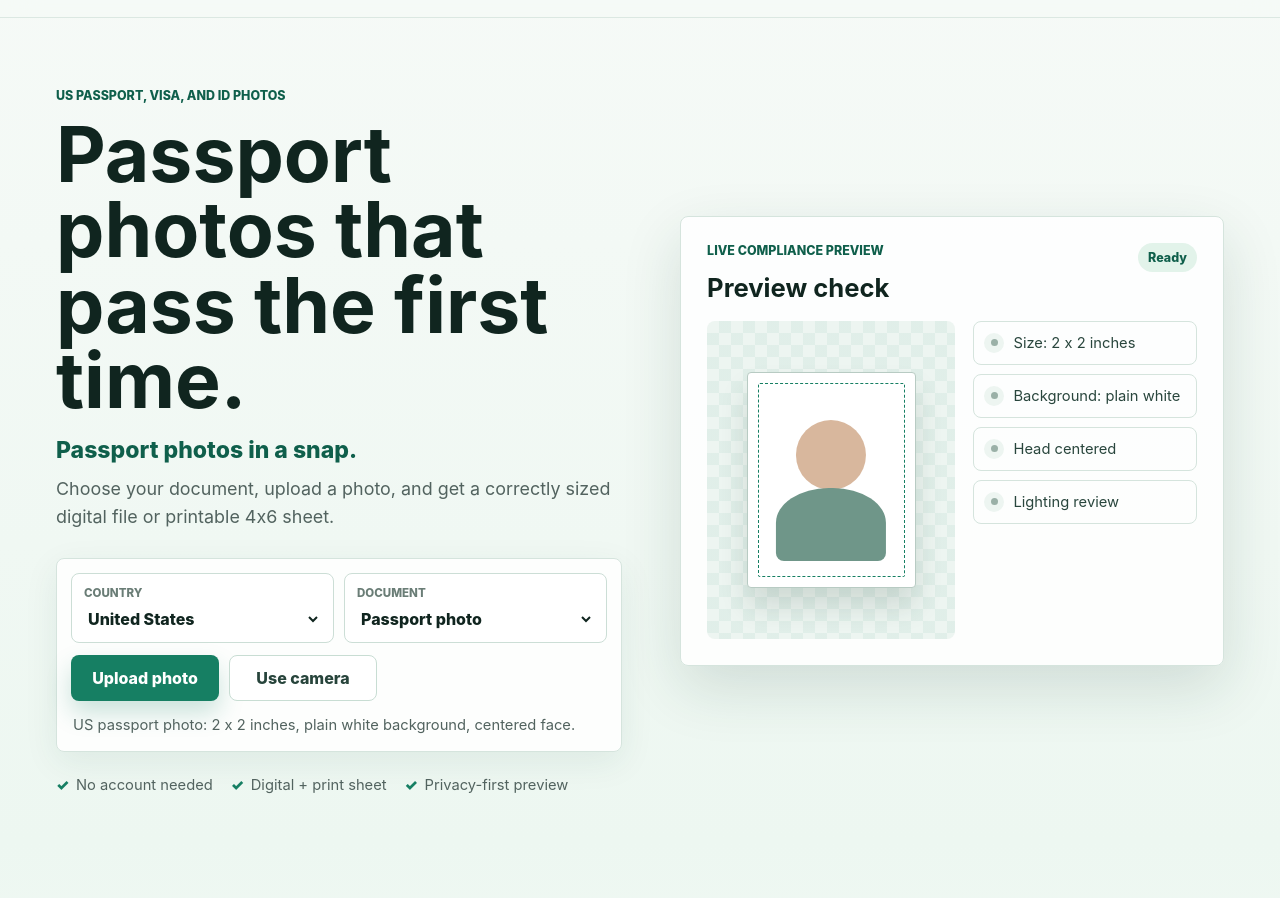
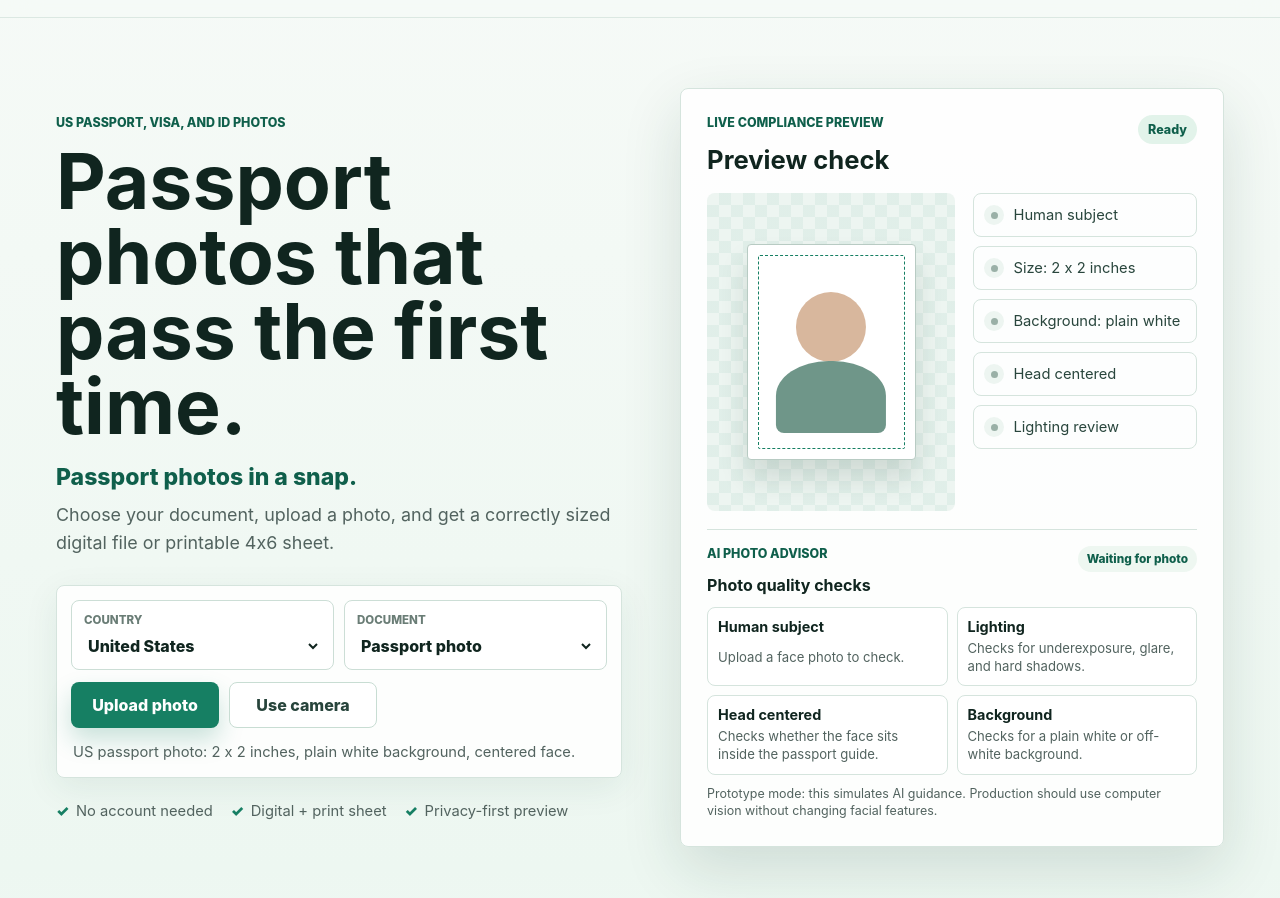
Before and after one commit to upadas/snappass, a website: page index.html in a window 1280 px wide. Shown: the part 54-952 px from the top of the page. Drawn offline with Linux system fonts and the light colour scheme.

Commit message:
feat: add AI photo quality advisor

```diff
--- a/app.js
+++ b/app.js
@@ -14,6 +14,9 @@ const zoomValue = document.querySelector('#zoomValue');
 const rotateValue = document.querySelector('#rotateValue');
 const resetButton = document.querySelector('#resetButton');
 const cameraButton = document.querySelector('#cameraButton');
+const aiStatus = document.querySelector('#aiStatus');
+const humanWarning = document.querySelector('#humanWarning');
+const aiAssessment = document.querySelector('#aiAssessment');
 
 const requirementCopy = {
   us: {
@@ -58,6 +61,66 @@ const setChecklist = (state) => {
   });
 };
 
+const setAiCheck = (name, state, message) => {
+  const item = aiAssessment.querySelector(`[data-ai-check="${name}"]`);
+  const messageNode = item.querySelector('span');
+
+  item.classList.remove('is-pending', 'is-pass', 'is-warning');
+  item.classList.add(`is-${state}`);
+  messageNode.textContent = message;
+};
+
+const runAiAssessment = (file) => {
+  const name = file.name.toLowerCase();
+  const isLikelyNotHuman = /object|pet|car|logo|document|landscape|room|food/.test(name);
+  const hasLightingIssue = /dark|shadow|glare|dim|bright/.test(name);
+  const hasHeadIssue = /offcenter|off-center|side|tilt|far/.test(name);
+  const hasBackgroundIssue = /busy|background|object|room|pattern/.test(name);
+
+  humanWarning.hidden = !isLikelyNotHuman;
+  aiStatus.textContent = isLikelyNotHuman ? 'Retake needed' : 'AI preview';
+  aiStatus.classList.toggle('is-warning', isLikelyNotHuman || hasLightingIssue || hasHeadIssue || hasBackgroundIssue);
+
+  setAiCheck(
+    'human',
+    isLikelyNotHuman ? 'warning' : 'pass',
+    isLikelyNotHuman
+      ? 'No clear human portrait detected in this prototype state.'
+      : 'Looks like a single front-facing portrait.'
+  );
+  setAiCheck(
+    'lighting',
+    hasLightingIssue ? 'warning' : 'pass',
+    hasLightingIssue
+      ? 'Lighting may be uneven. Retake in soft front light with no shadows.'
+      : 'Lighting appears even enough for preview.'
+  );
+  setAiCheck(
+    'head',
+    hasHeadIssue ? 'warning' : 'pass',
+    hasHeadIssue
+      ? 'Head may be tilted or off center. Use zoom/rotate or retake straight-on.'
+      : 'Head appears centered inside the guide.'
+  );
+  setAiCheck(
+    'background',
+    hasBackgroundIssue ? 'warning' : 'pass',
+    hasBackgroundIssue
+      ? 'Background may contain objects or texture. Use a plain white/off-white wall.'
+      : 'Background appears plain for preview.'
+  );
+};
+
+const resetAiAssessment = () => {
+  aiStatus.textContent = 'Waiting for photo';
+  aiStatus.classList.remove('is-warning');
+  humanWarning.hidden = true;
+  setAiCheck('human', 'pending', 'Upload a face photo to check.');
+  setAiCheck('lighting', 'pending', 'Checks for underexposure, glare, and hard shadows.');
+  setAiCheck('head', 'pending', 'Checks whether the face sits inside the passport guide.');
+  setAiCheck('background', 'pending', 'Checks for a plain white or off-white background.');
+};
+
 const updateRequirementSummary = () => {
   const copy = requirementCopy[country.value][documentType.value];
   requirementSummary.textContent = copy;
@@ -81,6 +144,7 @@ const showLoadedState = (file) => {
   statusPill.textContent = 'Review lighting';
   statusPill.classList.add('is-warning');
   setChecklist('loaded');
+  runAiAssessment(file);
   updatePreviewTransform();
 };
 
@@ -96,6 +160,7 @@ const resetState = () => {
   statusPill.textContent = 'Ready';
   statusPill.classList.remove('is-warning');
   setChecklist('ready');
+  resetAiAssessment();
   updatePreviewTransform();
 };
 
--- a/index.html
+++ b/index.html
@@ -90,11 +90,42 @@
               </div>
 
               <div class="checklist" id="checklist" aria-label="Requirement checklist">
+                <div class="check-item is-pending" data-check="human"><span></span>Human subject</div>
                 <div class="check-item is-pending" data-check="size"><span></span>Size: 2 x 2 inches</div>
                 <div class="check-item is-pending" data-check="background"><span></span>Background: plain white</div>
                 <div class="check-item is-pending" data-check="head"><span></span>Head centered</div>
                 <div class="check-item is-pending" data-check="lighting"><span></span>Lighting review</div>
               </div>
+            </div>
+
+            <div class="ai-assessment" id="aiAssessment" aria-live="polite">
+              <div class="ai-header">
+                <div>
+                  <p class="section-kicker">AI photo advisor</p>
+                  <h3>Photo quality checks</h3>
+                </div>
+                <span class="mini-pill" id="aiStatus">Waiting for photo</span>
+              </div>
+              <p class="human-warning" id="humanWarning" hidden>Warning: this does not appear to be a human passport-style portrait. Upload a front-facing photo of one person.</p>
+              <div class="ai-grid">
+                <div class="ai-check is-pending" data-ai-check="human">
+                  <strong>Human subject</strong>
+                  <span>Upload a face photo to check.</span>
+                </div>
+                <div class="ai-check is-pending" data-ai-check="lighting">
+                  <strong>Lighting</strong>
+                  <span>Checks for underexposure, glare, and hard shadows.</span>
+                </div>
+                <div class="ai-check is-pending" data-ai-check="head">
+                  <strong>Head centered</strong>
+                  <span>Checks whether the face sits inside the passport guide.</span>
+                </div>
+                <div class="ai-check is-pending" data-ai-check="background">
+                  <strong>Background</strong>
+                  <span>Checks for a plain white or off-white background.</span>
+                </div>
+              </div>
+              <p class="ai-note">Prototype mode: this simulates AI guidance. Production should use computer vision without changing facial features.</p>
             </div>
 
             <div class="adjustment-panel" id="adjustmentPanel" hidden>
--- a/styles.css
+++ b/styles.css
@@ -458,10 +458,95 @@ h1 {
 }
 
 .adjustment-panel,
-.export-panel {
+.export-panel,
+.ai-assessment {
   margin-top: 18px;
   padding-top: 16px;
   border-top: 1px solid var(--color-border);
+}
+
+.ai-header {
+  display: flex;
+  align-items: flex-start;
+  justify-content: space-between;
+  gap: 12px;
+  margin-bottom: 12px;
+}
+
+.ai-header h3 {
+  margin: 0;
+  font-size: 1rem;
+}
+
+.mini-pill {
+  flex: 0 0 auto;
+  border-radius: 999px;
+  background: #eef7f1;
+  color: var(--color-primary-dark);
+  padding: 6px 9px;
+  font-size: 0.74rem;
+  font-weight: 850;
+}
+
+.mini-pill.is-warning {
+  background: var(--color-warning-bg);
+  color: var(--color-warning);
+}
+
+.human-warning {
+  margin: 0 0 12px;
+  padding: 10px 12px;
+  border: 1px solid #e9c987;
+  border-radius: var(--radius);
+  background: var(--color-warning-bg);
+  color: var(--color-warning);
+  font-size: 0.88rem;
+  font-weight: 720;
+  line-height: 1.35;
+}
+
+.ai-grid {
+  display: grid;
+  grid-template-columns: repeat(2, minmax(0, 1fr));
+  gap: 9px;
+}
+
+.ai-check {
+  display: grid;
+  gap: 5px;
+  min-height: 78px;
+  padding: 10px;
+  border: 1px solid var(--color-border);
+  border-radius: var(--radius);
+  background: #fff;
+}
+
+.ai-check strong {
+  color: var(--color-ink);
+  font-size: 0.9rem;
+}
+
+.ai-check span {
+  color: var(--color-muted);
+  font-size: 0.82rem;
+  line-height: 1.35;
+}
+
+.ai-check.is-pass {
+  border-color: #b8dccc;
+  background: #f4fbf7;
+}
+
+.ai-check.is-warning {
+  border-color: #e9c987;
+  background: var(--color-warning-bg);
+}
+
+.ai-note {
+  margin: 10px 0 0;
+  color: var(--color-muted);
+  font-size: 0.78rem;
+  line-height: 1.4;
 }
 
 .range-row {
@@ -607,6 +692,7 @@ h1 {
 
   .field-grid,
   .preview-layout,
+  .ai-grid,
   .export-grid,
   .step-grid {
     grid-template-columns: 1fr;
```
Also changed, not shown: verify.test.js (+15 -0 lines).
